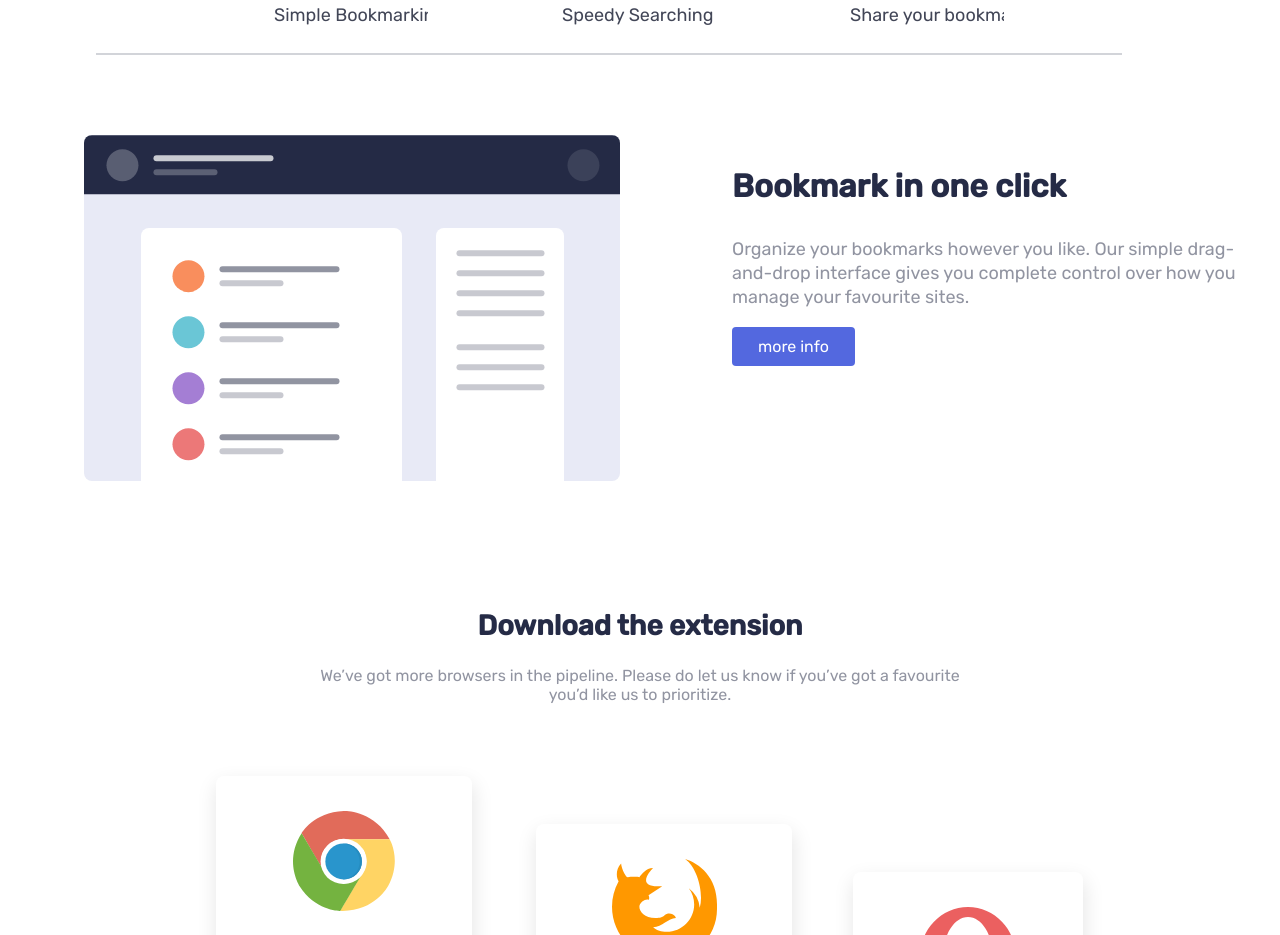
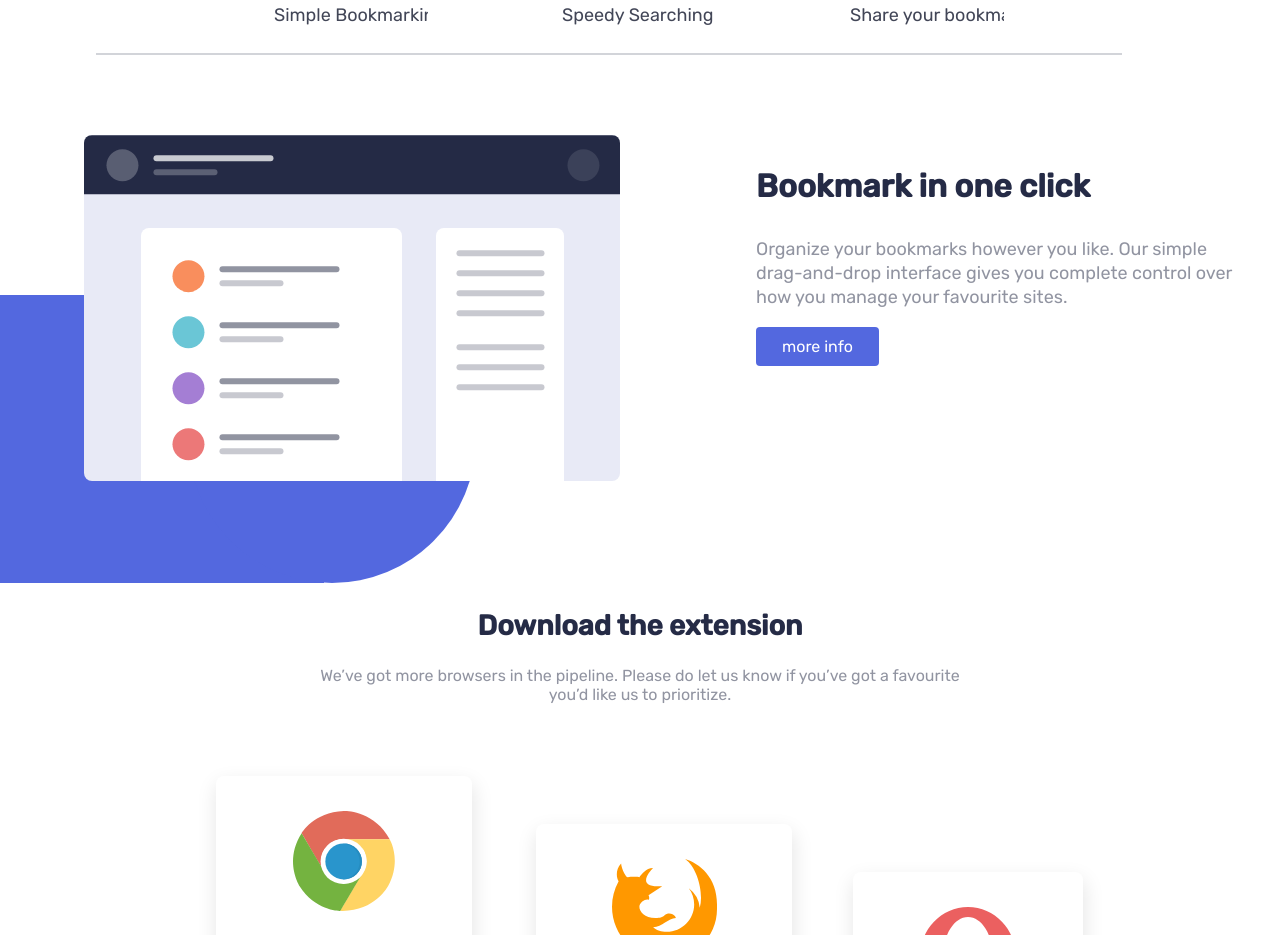
Before and after one commit to stivenm16/bookmarck--landing-page, a React (Vite) app: page / in a window 1280 px wide. Shown: the part 980-1915 px from the top of the page. Built offline with nearby package versions, Linux system fonts and the light colour scheme.

Commit message:
Features section done

```diff
--- a/src/components/Feature/index.css
+++ b/src/components/Feature/index.css
@@ -52,3 +52,36 @@
     color: hsl(229, 34%, 12%);
     font-weight: 500;
 }
+
+.img-container{
+    position: relative;
+    display: flex;
+    width: 35rem;
+}
+
+.img-feature {
+    z-index: 1;
+}
+
+.square-feature {
+    height: 18rem;
+    width: 28rem;
+    background-color: hsl(231, 69%, 60%);
+    position: absolute;
+    top: 10rem;
+    right: 20rem;
+}
+
+.figures {
+    position:relative;
+    width: 25rem;
+}
+.circle-feature {
+    height: 18rem;
+    width: 18rem;
+    background-color: hsl(231, 69%, 60%);
+    position: absolute;
+    right: 10.5rem;
+    top: 10rem;
+    border-radius: 50%;
+}
--- a/src/components/Feature/index.jsx
+++ b/src/components/Feature/index.jsx
@@ -1,16 +1,18 @@
 import './index.css'
 import React from 'react';
-// import imgPrueba from `../../../images/illustration-{title}.svg`
 
 function Feature({title, text, imgId}) {
     let path = `../../../images/illustration-${imgId}.svg`
 
-
-    console.log(imgId)
-    console.log(0)
     return (
       <div className='feature-component'>
-        <img src={path} alt="" />
+        <div className='img-container'>
+          <img src={path} alt="" className='img-feature'/>
+          <div className='figures'>
+            <div className='square-feature'></div>
+            <div className='circle-feature'></div>
+          </div>
+        </div>
         <div className='feature-text-container'>
             <h3 className='title-feature'>{title}</h3>
             <p>{text}</p>
```
